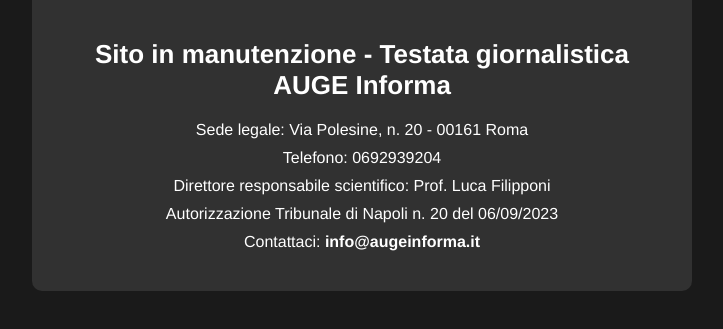
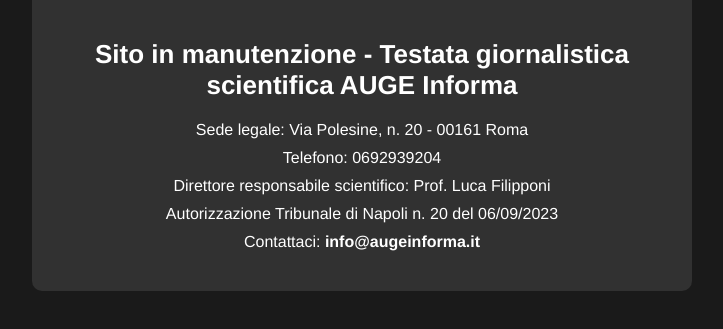
Before and after one commit to TODOLAB-WEB/AUGE-INFORMA, a plain HTML site: page index.html in a window 1280 px wide. Shown: the part 391-720 px from the top of the page, without its empty margins (278-1001 px from the left). Drawn offline with Linux system fonts and the light colour scheme.

Commit message:
Update index.html

```diff
--- a/index.html
+++ b/index.html
@@ -54,7 +54,7 @@
 <body>
     <div class="content">
         <img src="https://raw.githubusercontent.com/TODOLAB-WEB/AUGE-INFORMA/d1d81022a0a5fd5786fa248f624c3bd07d083374/logo%20AUGE%20INFORMA%20(1).png" alt="Logo AUGE Informa">
-        <h1>Sito in manutenzione - Testata giornalistica AUGE Informa</h1>
+        <h1>Sito in manutenzione - Testata giornalistica scientifica AUGE Informa</h1>
         <p>Sede legale: Via Polesine, n. 20 - 00161 Roma</p>
         <p>Telefono: 0692939204</p>
         <p>Direttore responsabile scientifico: Prof. Luca Filipponi</p>
```
